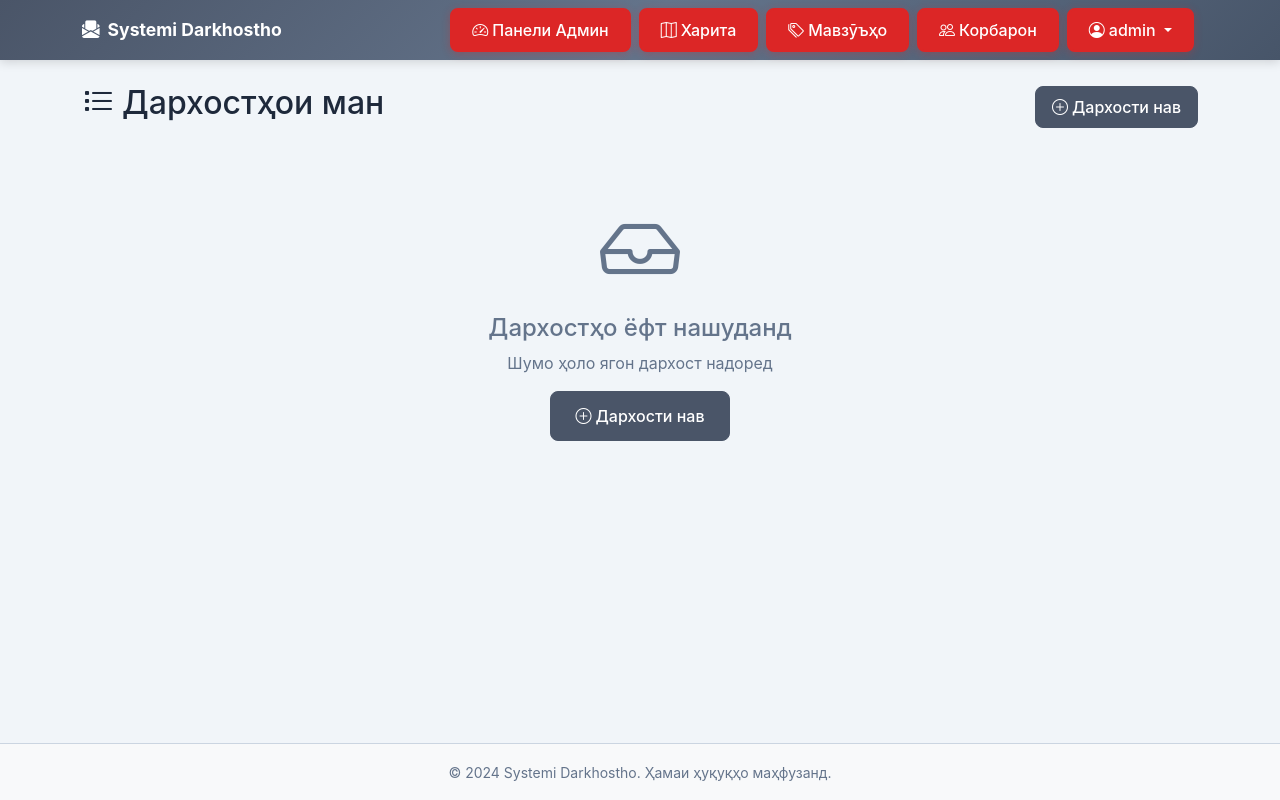
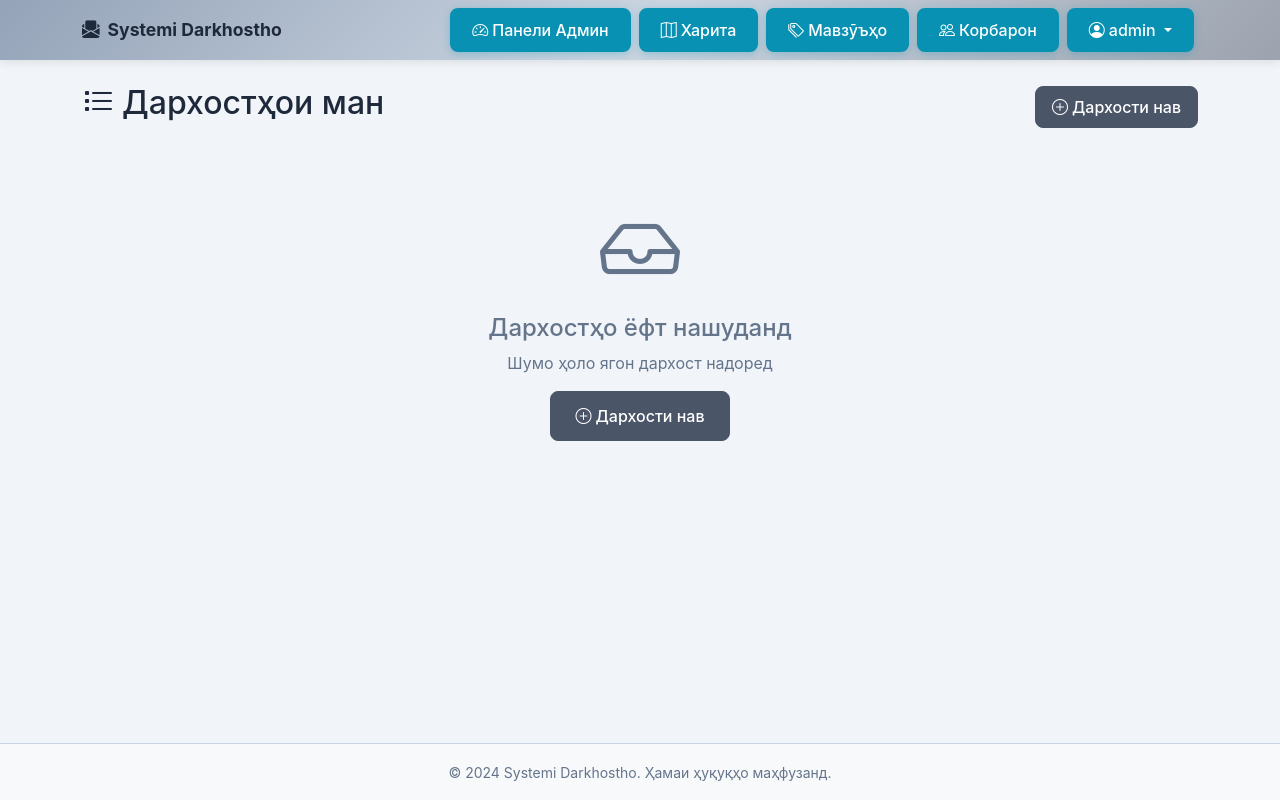
Before and after one commit to greyversarex/Nazorat, a Flask app: page /user/dashboard in a window 1280 px wide. Run offline with Flask 3, Linux system fonts and the light colour scheme; a user stored in the database is signed in; data that the repository does not hold is empty.

Commit message:
Update website color scheme with a lighter gray gradient header and teal buttons
Adjusted CSS variables for accent colors to #0891b2 and #0e7490. Modified the navbar background to a lighter gradient from #94a3b8 to #cbd5e1. Updated navbar-brand text color to #1e293b and font-weight to 600. Changed button hover box-shadows to use the new accent color.

Replit-Commit-Author: Agent
Replit-Commit-Session-Id: 02fb7232-2725-48d8-a038-be08a749462b
Replit-Commit-Checkpoint-Type: full_checkpoint
Replit-Commit-Event-Id: 090ad95f-32e5-4a8b-8c20-27050830c82e
Replit-Commit-Screenshot-Url: https://storage.googleapis.com/screenshot-production-us-central1/31a486db-a867-45d7-a753-bc572c5c01e4/02fb7232-2725-48d8-a038-be08a749462b/mXKBo6x

```diff
--- a/static/css/style.css
+++ b/static/css/style.css
@@ -7,8 +7,8 @@
     --bg-card: #ffffff;
     --text-dark: #1e293b;
     --border-color: #cbd5e1;
-    --accent-color: #dc2626;
-    --accent-hover: #b91c1c;
+    --accent-color: #0891b2;
+    --accent-hover: #0e7490;
 }
 
 html, body {
@@ -29,12 +29,14 @@ main {
 }
 
 .navbar {
-    background: linear-gradient(135deg, #4a5568 0%, #64748b 50%, #475569 100%) !important;
-    box-shadow: 0 2px 10px rgba(0, 0, 0, 0.15);
+    background: linear-gradient(135deg, #94a3b8 0%, #cbd5e1 50%, #9ca3af 100%) !important;
+    box-shadow: 0 2px 10px rgba(0, 0, 0, 0.1);
 }
 
 .navbar-brand {
     font-size: 1.1rem;
+    color: #1e293b !important;
+    font-weight: 600;
 }
 
 @media (max-width: 576px) {
@@ -289,7 +291,7 @@ a:hover {
     margin: 0 0.25rem;
     transition: all 0.2s ease;
     font-weight: 500;
-    box-shadow: 0 2px 8px rgba(220, 38, 38, 0.3);
+    box-shadow: 0 2px 8px rgba(8, 145, 178, 0.3);
     border: 2px solid var(--accent-color);
 }
 
@@ -298,7 +300,7 @@ a:hover {
     border-color: var(--accent-hover);
     color: #fff !important;
     transform: translateY(-1px);
-    box-shadow: 0 4px 12px rgba(220, 38, 38, 0.4);
+    box-shadow: 0 4px 12px rgba(8, 145, 178, 0.4);
 }
 
 .navbar-nav .dropdown-toggle {
```
